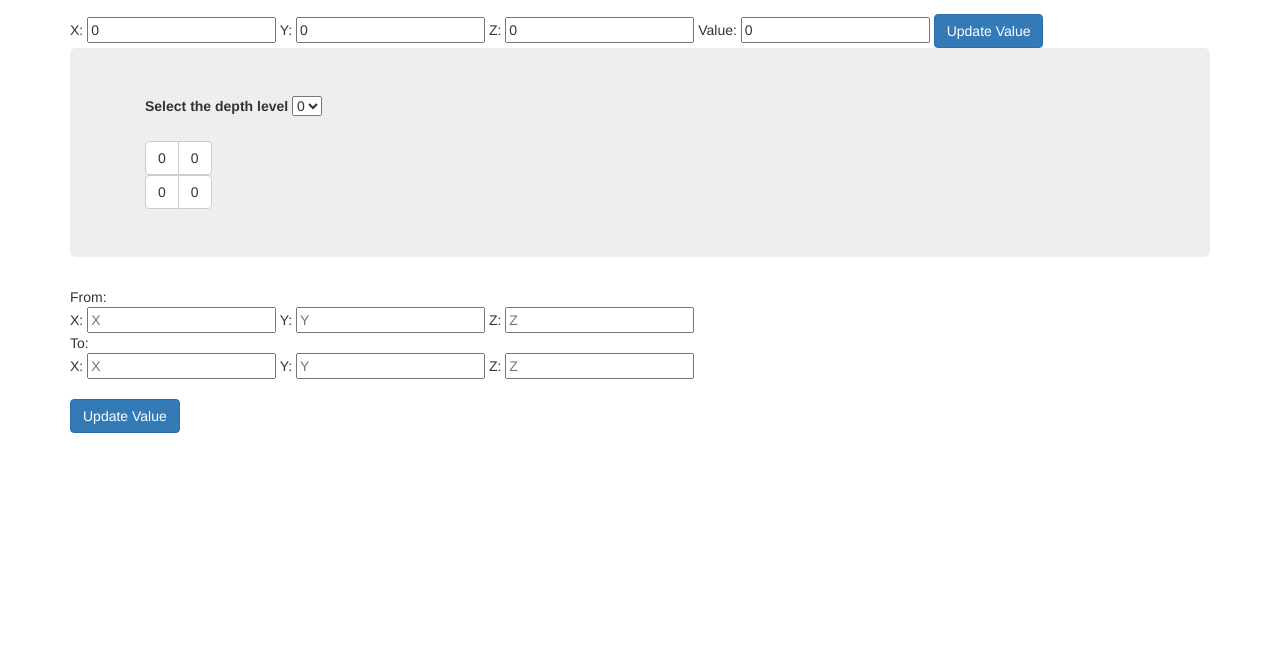
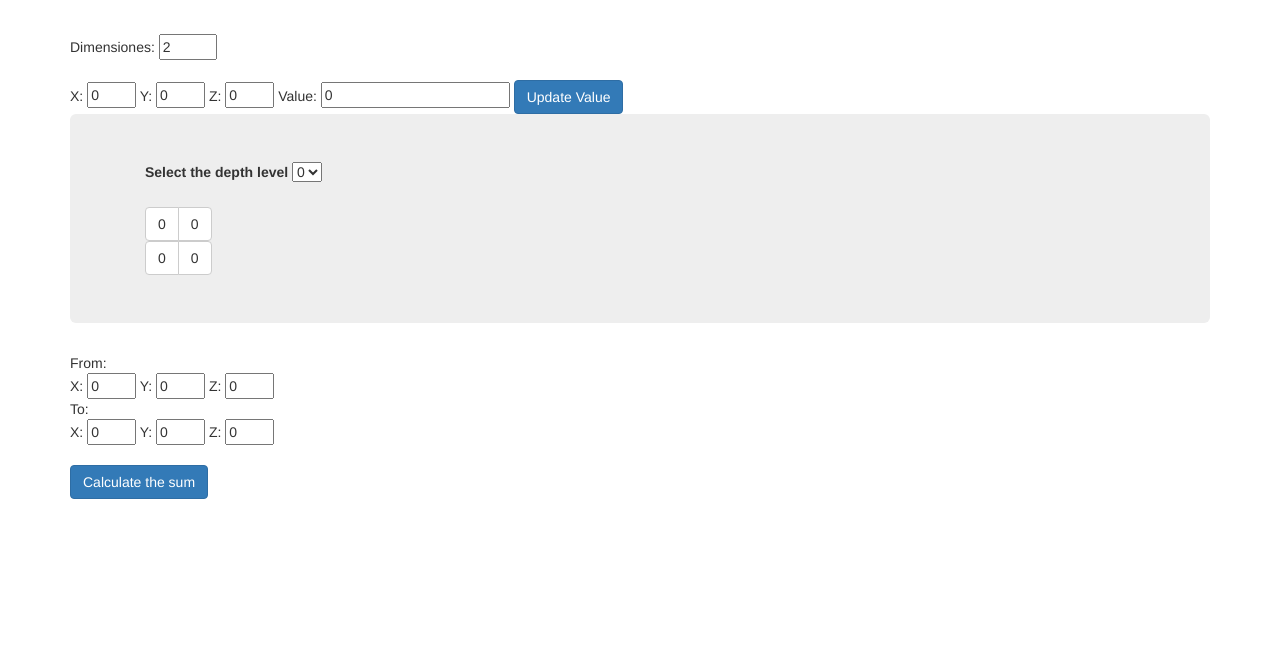
Before and after one commit to JonathanSolisP/ubidots-technical-test, a plain HTML site: page views/index.html in a window 1280 px wide. Shown: the part 136-800 px from the top of the page. Drawn offline with nearby package versions, Linux system fonts and the light colour scheme.

Commit message:
Add: Data input validation Add: Now you can select the dimension of the matrix, it changes dynamically.

```diff
--- a/controller/cube.client.controller.js
+++ b/controller/cube.client.controller.js
@@ -6,6 +6,15 @@ angular.module('cubeSummationApp').controller('cubeCtrl', function($scope, Utili
     $scope.axis_x = 0;
     $scope.axis_y = 0;
     $scope.axis_z = 0;
+
+    $scope.axis_x_start = 0;
+    $scope.axis_y_start = 0;
+    $scope.axis_z_start = 0;
+
+    $scope.axis_x_end = 0;
+    $scope.axis_y_end = 0;
+    $scope.axis_z_end = 0;
+
     $scope.value = 0;
 
     $scope.level = 0;
@@ -19,4 +28,32 @@ angular.module('cubeSummationApp').controller('cubeCtrl', function($scope, Utili
         var z = $scope.axis_z;
         $scope.matrix[x][y][z] = $scope.value;
     };
+
+    $scope.calculateSum = function () {
+        var x_start = $scope.axis_x_start;
+        var y_start = $scope.axis_y_start;
+        var z_start = $scope.axis_z_start;
+        var x_end = $scope.axis_x_end;
+        var y_end = $scope.axis_y_end;
+        var z_end = $scope.axis_z_end;
+        var sum_total = 0;
+        for (x_start; x_start <= x_end; x_start++){
+            y_start = $scope.axis_y_start;
+            for (; y_start <= y_end; y_start++){
+                z_start = $scope.axis_z_start;
+                for (; z_start <= z_end; z_start++){
+                    console.log($scope.matrix[x_start][y_start][z_start]);
+                    sum_total += $scope.matrix[x_start][y_start][z_start]
+                }
+            }
+        }
+        console.log(sum_total);
+        return sum_total;
+    };
+
+    $scope.$watch('length', function() {
+        $scope.matrix = Utility.generateMatrix($scope.length);
+        $scope.level_list = Utility.generateLevelsOption($scope.length);
+        $scope.level = $scope.level_list[0];
+    });
 });
--- a/views/index.html
+++ b/views/index.html
@@ -13,15 +13,17 @@
 <body ng-controller = "cubeCtrl">
     <br>
     <br>
-    <div class="page-header">Cube Summation</div>
+    <h1 class="page-header">Cube Summation</h1>
     <br>
     <div class="container">
-
+        Dimensiones: <input type="number" ng-model="length"  min="0" max="10">
+        <br>
+        <br>
         <div>
-            X: <input type="number" ng-model="axis_x" placeholder="X">
-            Y: <input type="number" ng-model="axis_y" placeholder="Y">
-            Z: <input type="number" ng-model="axis_z" placeholder="Z">
-            Value: <input type="number" ng-model="value" placeholder="Value">
+            X: <input type="number" ng-model="axis_x" placeholder="X" min="0" max={{length-1}}>
+            Y: <input type="number" ng-model="axis_y" placeholder="Y" min="0" max={{length-1}}>
+            Z: <input type="number" ng-model="axis_z" placeholder="Z" min="0" max={{length-1}}>
+            Value: <input type="number" ng-model="value" placeholder="Value" min="0">
             <input type="button" class="btn btn-primary" ng-click="updateValue()" value="Update Value">
         </div>
         <div class="jumbotron">
@@ -43,19 +45,19 @@
         <div>
             From:
             <div>
-                X: <input type="number" ng-model="axis_x_start" placeholder="X">
-                Y: <input type="number" ng-model="axis_y_start" placeholder="Y">
-                Z: <input type="number" ng-model="axis_z_start" placeholder="Z">
+                X: <input type="number" ng-model="axis_x_start" placeholder="X" min="0" max={{length-1}}>
+                Y: <input type="number" ng-model="axis_y_start" placeholder="Y" min="0" max={{length-1}}>
+                Z: <input type="number" ng-model="axis_z_start" placeholder="Z" min="0" max={{length-1}}>
             </div>
             To:
             <div>
-                X: <input type="number" ng-model="axis_x_end" placeholder="X">
-                Y: <input type="number" ng-model="axis_y_end" placeholder="Y">
-                Z: <input type="number" ng-model="axis_z_end" placeholder="Z">
+                X: <input type="number" ng-model="axis_x_end" placeholder="X" min="0" max={{length-1}}>
+                Y: <input type="number" ng-model="axis_y_end" placeholder="Y" min="0" max={{length-1}}>
+                Z: <input type="number" ng-model="axis_z_end" placeholder="Z" min="0" max={{length-1}}>
             </div>
             <br>
             <div>
-                <input type="button" class="btn btn-primary" ng-click="updateValue()" value="Update Value">
+                <input type="button" class="btn btn-primary" ng-click="calculateSum()" value="Calculate the sum">
             </div>
         </div>
     </div>
```
